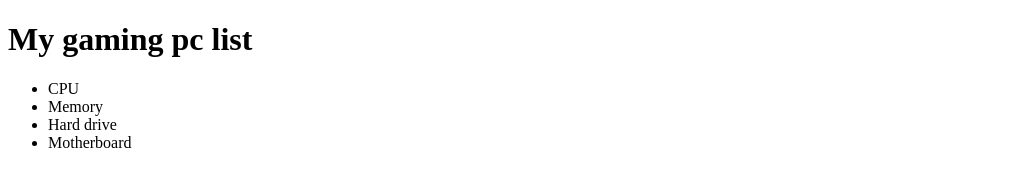
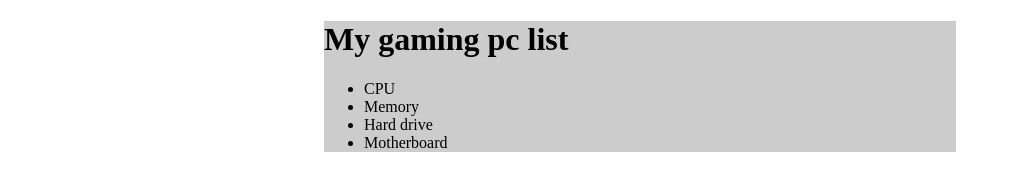
Before and after one commit to benster123/bens-pc-lists, a plain HTML site: page index.html in a window 1280 px wide. Shown: the whole page, without its empty margins (0-1011 px from the left). Drawn offline with Linux system fonts and the light colour scheme.

Commit message:
Basic inline styles

```diff
--- a/index.html
+++ b/index.html
@@ -5,7 +5,7 @@
         <title>My gaming pc list</title>
     </head>
     <body>
-
+	<div style="width:50%;margin:0 auto;background:#ccc">
          <h1>My gaming pc list</h1>
          <ul>
          	<li>CPU</li>
@@ -13,6 +13,6 @@
          	<li>Hard drive</li>
          	<li>Motherboard</li>
          </ul>
-
+     </div>
     </body>
 </html>
```
